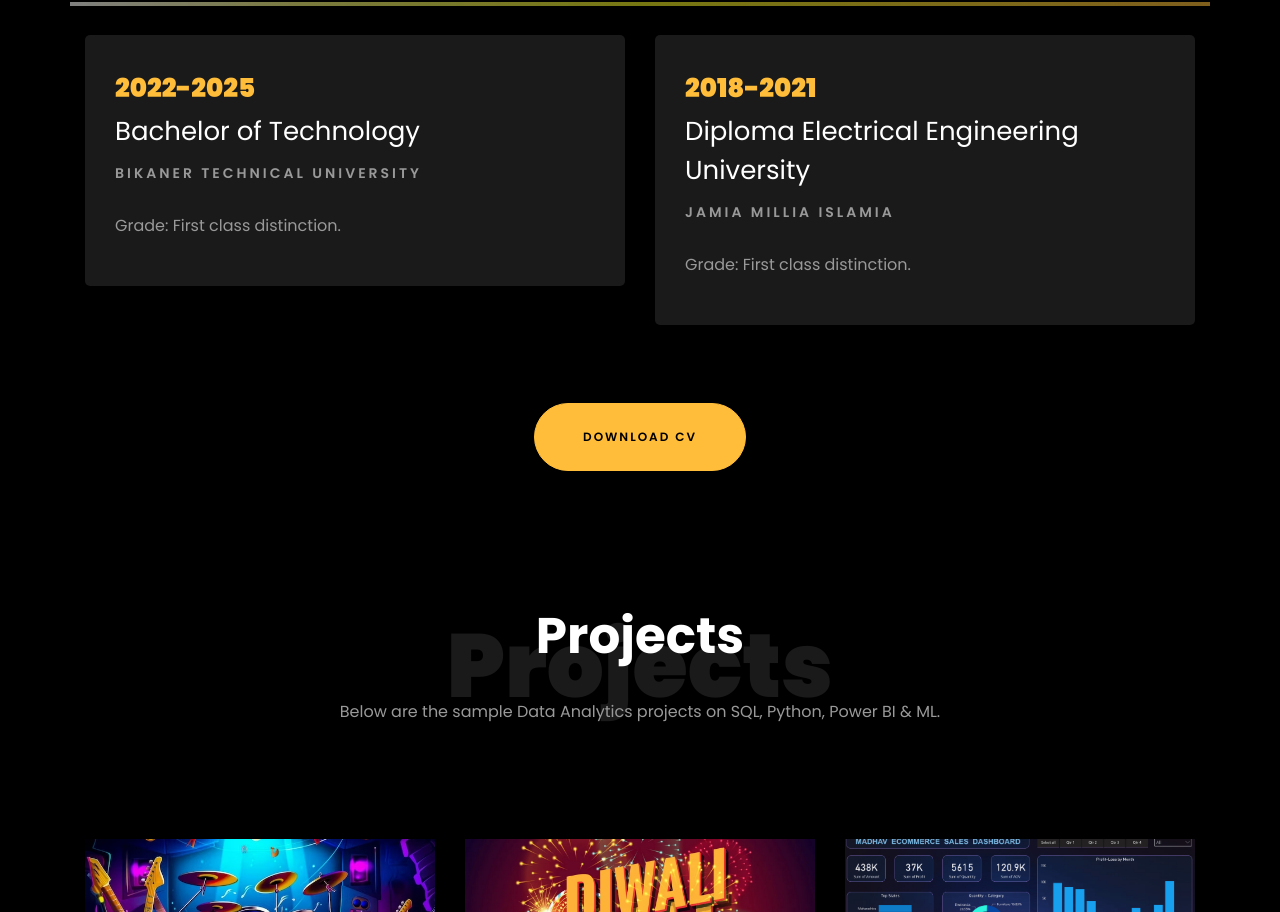
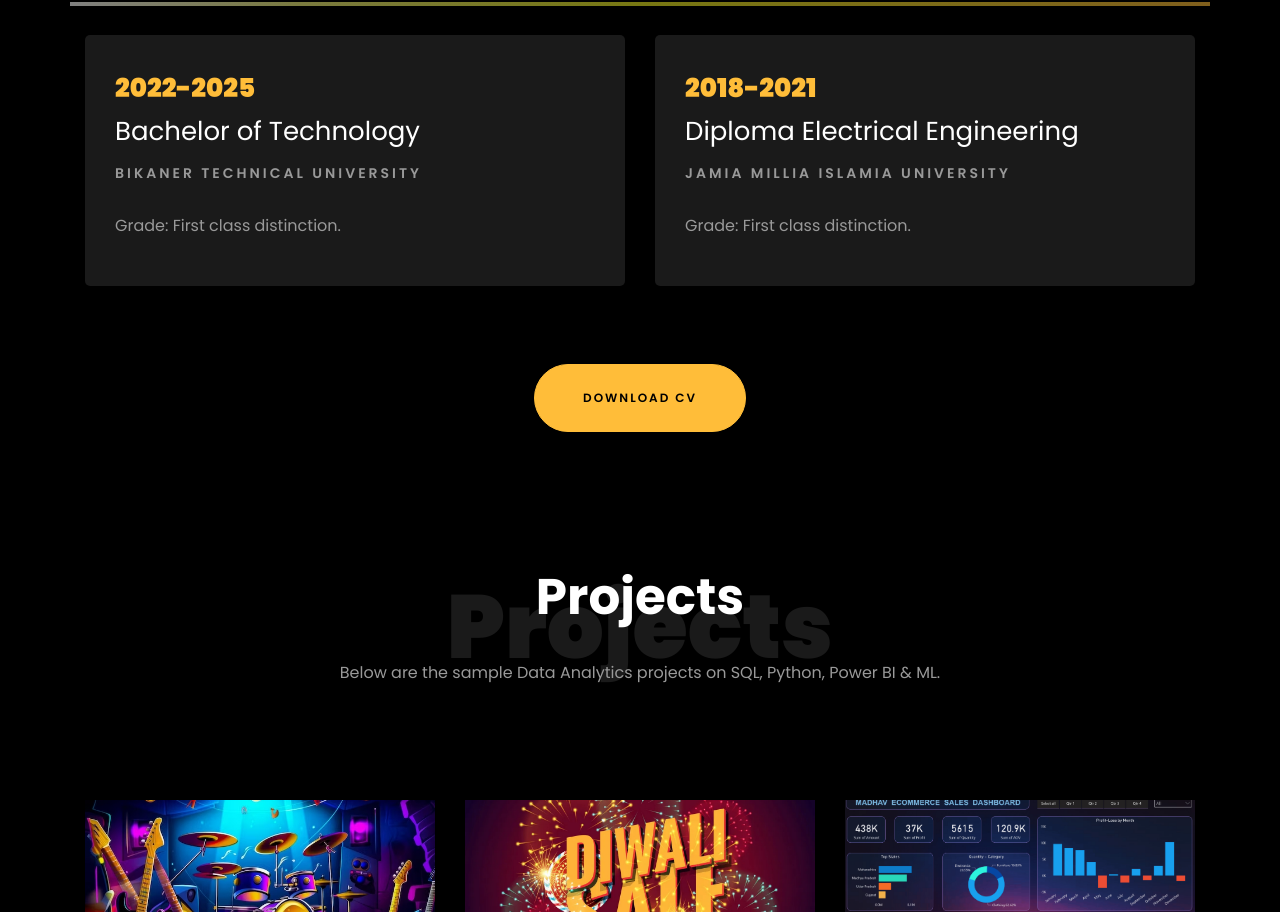
Before and after one commit to Masihuddinkhan/Masihuddinkhan.Github.io, a plain HTML site: page index.html in a window 1280 px wide. Shown: the part 2853-3765 px from the top of the page. Drawn offline with Linux system fonts and the light colour scheme; files whose address does not match are found by name.

Commit message:
Update index.html

```diff
--- a/index.html
+++ b/index.html
@@ -383,8 +383,8 @@
     			<div class="col-md-6">
     				<div class="resume-wrap ftco-animate">
     					<span class="date">2018-2021</span>
-    					<h2>Diploma Electrical  Engineering University</h2>
-    					<span class="position">Jamia Millia Islamia</span>
+    					<h2>Diploma Electrical  Engineering</h2>
+    					<span class="position">Jamia Millia Islamia University </span>
     					<p class="mt-4">Grade: First class distinction.</p>
     				</div>
 				</div>
```
